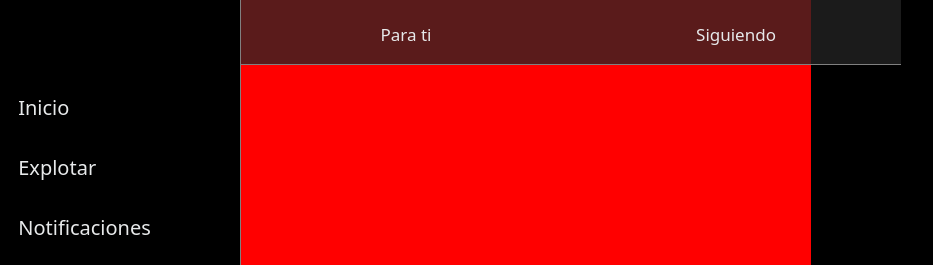
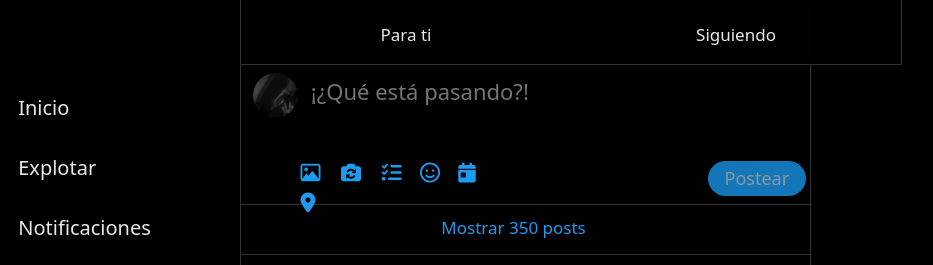
Before and after one commit to CoralGamer/x_twitter_Clone, a plain HTML site: page index.html in a window 1280 px wide. Shown: the top 265 px of the page, 139-1072 px from the left. Drawn offline with nearby package versions, Linux system fonts and the light colour scheme.

Commit message:
desing of the feed section making a fixed header of the "suggestions feed" and the textarea of the post zone.

```diff
--- a/css/styles.css
+++ b/css/styles.css
@@ -20,7 +20,7 @@ button, input[type="submit"], input[type="reset"] {
 .left_Menu{
     max-width: 310px;
     height: 100%;
-    border-right: 1px solid grey;
+    border-right: 1px solid rgb(47, 51, 54);
     padding-right: 40px;
 }
 .fixed {
@@ -138,11 +138,13 @@ button, input[type="submit"], input[type="reset"] {
     margin-left: 310px;
     height: 200vh;
     padding: 0px;
-    background-color: red;
+    /*background-color: red;*/
+    border-right: 1px solid rgb(47, 51, 54);
 }
 .topbuttons_Feed{
     height: 65px;
-    border-bottom: 1px solid grey;
+    border-bottom: 1px solid rgb(47, 51, 54);
+    border-right: 1px solid rgb(47, 51, 54);
 }
 .topbuttons_Feed .col-6{
     padding-top: 22px;
@@ -153,7 +155,8 @@ button, input[type="submit"], input[type="reset"] {
     font-weight: 500;
     cursor: pointer;
     padding-bottom: 16px;
-    background-color: rgba(37, 37, 37, 0.753);
+    background-color: rgba(0, 0, 0, 0.76);
+    backdrop-filter: blur(2px);
 }
 .fl_button_f{
     color: #E7E9EA;
@@ -161,7 +164,8 @@ button, input[type="submit"], input[type="reset"] {
     font-weight: 500;
     cursor: pointer;
     padding-bottom: 16px;
-    background-color: rgba(37, 37, 37, 0.753);
+    background-color: rgba(0, 0, 0, 0.76);
+    backdrop-filter: blur(2px);
 }
 .pt_button_f:hover{
     color: #E7E9EA;
@@ -170,7 +174,7 @@ button, input[type="submit"], input[type="reset"] {
     cursor: pointer;
     padding-bottom: 12px;
     border-bottom: 4px solid #0185dd;
-    background-color: rgba(37, 37, 37, 0.753);
+    background-color: rgba(17, 17, 17, 0.76);
 }
 .fl_button_f:hover{
     color: #E7E9EA;
@@ -179,5 +183,63 @@ button, input[type="submit"], input[type="reset"] {
     cursor: pointer;
     padding-bottom: 12px;
     border-bottom: 4px solid #0185dd;
-    background-color: rgba(37, 37, 37, 0.753);
+    background-color: rgba(17, 17, 17, 0.76);
 }
+.postfeed{
+    margin-top: 65px;
+    height: 140px;
+    border-bottom: 1px solid rgb(47, 51, 54);
+}
+#busqueda{
+    resize: none;
+    border: none;
+    overflow: none;
+    outline: none;
+    margin-left: 2%;
+    height: 80px;
+    width: 95%;
+    font-size: 22px;
+    background-color: rgb(0, 0, 0);
+    -webkit-box-shadow: none;
+    -moz-box-shadow: none;
+    box-shadow: none;
+    color: #71767B;
+}
+.postfeedbuttons{
+    margin-top: 5px;
+    font-size: 20px;
+}
+.postfeedbuttons i{
+    margin-right: 13px;
+    cursor: pointer;
+    color: rgb(29, 155, 240);
+}
+#post_b_feed{
+    width: 65%;
+    height: 35px;
+    margin-top: 8px;
+    margin-left: 60px;
+    background-color: rgb(18, 118, 185);
+    display: flex;
+    justify-content: center;
+    align-items: center;
+    border-radius: 25px;
+    color: #90969c;
+    font-weight: 500;
+    font-size: 18px;
+}
+.updatefeed{
+    width: 100%;
+    height: 50px;
+    border-bottom: 1px solid rgb(47, 51, 54);
+}
+.updatefeed .col-12{
+    color: rgb(29, 155, 240);
+    font-size: 17px;
+    font-weight: 500;
+    margin-top: 10px;
+    cursor: pointer;
+}
+.post_text{
+    background-color: red;
+}
--- a/index.html
+++ b/index.html
@@ -49,8 +49,48 @@
                         <div class="col-6 pt_button_f" style="width: 330px;">Para ti</div>
                         <div class="col-6 fl_button_f" style="width: 330px;">Siguiendo</div>
                     </div>
-
                 </div>
+                <div class="container-fluid" style="width: 100%;">
+                    <div class="row postfeed pt-2">
+                        <div class="col-1 pfp"><img src="images/30542473.png" alt="pfp" width="45px"></div>
+                        <div class="col-11">
+                            <div class="row">
+                                <textarea id="busqueda" placeholder="¡¿Qué está pasando?!"></textarea>
+                            </div>
+                            <div class="row">
+                                <div class="col-5 postfeedbuttons">
+                                    <i class="fa-regular fa-image"></i>
+                                    <i class="fa-solid fa-camera-rotate"></i>
+                                    <i class="fa-solid fa-list-check"></i>
+                                    <i class="fa-regular fa-face-smile"></i>
+                                    <i class="fa-solid fa-calendar-day"></i>
+                                    <i class="fa-solid fa-location-dot"></i>
+                                </div>
+                                <div class="col-3"></div>
+                                <div class="col-4">
+                                    <button id="post_b_feed">Postear</button>
+                                </div>
+                            </div>
+                        </div>
+                    </div>
+                </div>
+                <div class="container-fluid updatefeed">
+                    <div class="row updatefeed">
+                        <div class="col-12 text-center">
+                            Mostrar 350 posts
+                        </div>
+                    </div>
+                </div>
+                <!--
+                <div class="container-fluid post_text">
+                    <div class="row post_text">
+                        <div class="col-1">
+                            <div class="col-1 pfp"><img src="images/pacgrafica.jpg" alt="pfp" width="45px"></div>
+                        </div>
+                        <div class="col-11"></div>
+                    </div>
+                </div>
+                <img src="images/30542473.png" alt="pfp">-->
             </div>
             <div class="col-3 trends_Section">
                 .
```
Also changed, not shown: images/pacgrafica.jpg (added).
